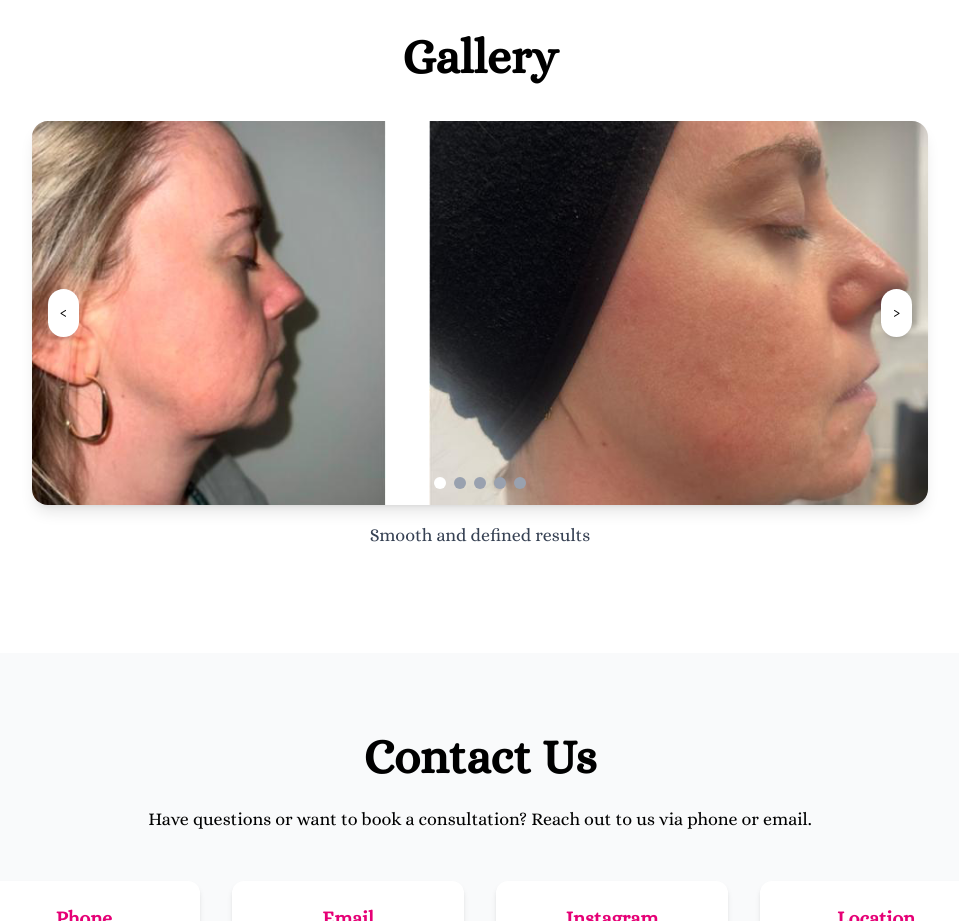
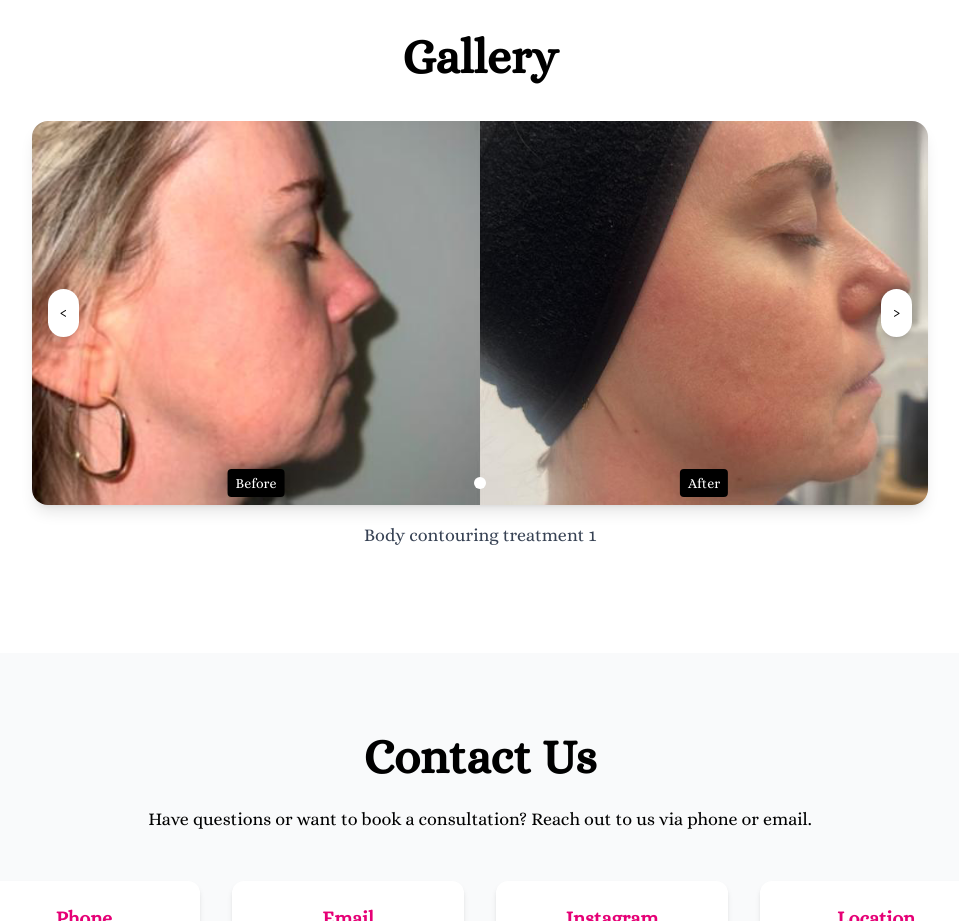
Before and after one commit to james-d12/Websites, an Astro site in the folder sites/thecontourclinicrichmond.co.uk/: page / in a window 1280 px wide. Shown: the part 2980-3901 px from the top of the page, without its empty margins (160-1119 px from the left). Built offline with nearby package versions, Linux system fonts and the light colour scheme; Astro itself is replaced by a stand-in of ours.

Commit message:
before and after

```diff
--- a/sites/thecontourclinicrichmond.co.uk/src/components/Carousel.tsx
+++ b/sites/thecontourclinicrichmond.co.uk/src/components/Carousel.tsx
@@ -1,27 +1,26 @@
-import React, {useState, useEffect} from "react";
+import React, { useState, useEffect } from "react";
 
-type ImageData = {
-    src: string;
-    alt: string;
-    text?: string;
+type SlideData = {
+    before: string;
+    after: string;
+    beforeText?: string;
+    afterText?: string;
+    text?: string; // optional overall caption
 };
 
-export default function Carousel({images}: { images: ImageData[] }) {
+export default function Carousel({ slides }: { slides: SlideData[] }) {
     const [current, setCurrent] = useState(0);
     const [isFullscreen, setIsFullscreen] = useState(false);
 
     const prevSlide = () =>
-        setCurrent((prev) => (prev === 0 ? images.length - 1 : prev - 1));
+        setCurrent((prev) => (prev === 0 ? slides.length - 1 : prev - 1));
     const nextSlide = () =>
-        setCurrent((prev) => (prev === images.length - 1 ? 0 : prev + 1));
+        setCurrent((prev) => (prev === slides.length - 1 ? 0 : prev + 1));
 
-    // 🔒 Prevent background scroll when fullscreen
+    // Prevent background scroll when fullscreen
     useEffect(() => {
-        if (isFullscreen) {
-            document.body.classList.add("overflow-hidden");
-        } else {
-            document.body.classList.remove("overflow-hidden");
-        }
+        if (isFullscreen) document.body.classList.add("overflow-hidden");
+        else document.body.classList.remove("overflow-hidden");
         return () => document.body.classList.remove("overflow-hidden");
     }, [isFullscreen]);
 
@@ -31,20 +30,42 @@ export default function Carousel({images}: { images: ImageData[] }) {
             <div className="max-w-6xl mx-auto text-center relative">
                 <div className="relative overflow-hidden rounded-2xl shadow-lg h-96">
                     <div
-                        className="flex transition-transform duration-700 ease-in-out"
-                        style={{transform: `translateX(-${current * 100}%)`}}
+                        className="flex transition-transform duration-700 ease-in-out h-full"
+                        style={{ transform: `translateX(-${current * 100}%)` }}
                     >
-                        {images.map((image, idx) => (
+                        {slides.map((slide, idx) => (
                             <div
                                 key={idx}
-                                className="w-full flex-shrink-0 relative cursor-pointer"
+                                className="w-full flex-shrink-0 flex h-full cursor-pointer"
                                 onClick={() => setIsFullscreen(true)}
                             >
+                                {/* Before Image */}
+                                <div className="w-1/2 h-full relative">
                                     <img
-                                    src={image.src}
-                                    alt={image.alt}
-                                    className="w-full h-96 object-cover"
+                                        src={slide.before}
+                                        alt="Before"
+                                        className="w-full h-full object-cover"
                                     />
+                                    {slide.beforeText && (
+                                        <div className="absolute bottom-2 left-1/2 -translate-x-1/2 bg-black bg-opacity-50 text-white px-2 py-1 rounded text-sm">
+                                            {slide.beforeText}
+                                        </div>
+                                    )}
+                                </div>
+
+                                {/* After Image */}
+                                <div className="w-1/2 h-full relative">
+                                    <img
+                                        src={slide.after}
+                                        alt="After"
+                                        className="w-full h-full object-cover"
+                                    />
+                                    {slide.afterText && (
+                                        <div className="absolute bottom-2 left-1/2 -translate-x-1/2 bg-black bg-opacity-50 text-white px-2 py-1 rounded text-sm">
+                                            {slide.afterText}
+                                        </div>
+                                    )}
+                                </div>
                             </div>
                         ))}
                     </div>
@@ -65,7 +86,7 @@ export default function Carousel({images}: { images: ImageData[] }) {
 
                     {/* Dots */}
                     <div className="absolute bottom-4 left-1/2 -translate-x-1/2 flex space-x-2">
-                        {images.map((_, idx) => (
+                        {slides.map((_, idx) => (
                             <button
                                 key={idx}
                                 onClick={() => setCurrent(idx)}
@@ -77,26 +98,51 @@ export default function Carousel({images}: { images: ImageData[] }) {
                     </div>
                 </div>
 
-                {/* Caption */}
+                {/* Optional overall caption */}
+                {slides[current].text && (
                     <p className="mt-4 text-lg font-medium text-gray-700">
-                    {images[current].text}
+                        {slides[current].text}
                     </p>
+                )}
             </div>
 
             {/* Fullscreen Lightbox */}
             {isFullscreen && (
                 <div
-                    className="fixed inset-0 bg-black bg-opacity-90 flex flex-col items-center justify-center z-50"
+                    className="fixed inset-0 bg-black bg-opacity-90 flex flex-col items-center justify-center z-50 p-4"
                     onClick={() => setIsFullscreen(false)}
                 >
+                    <div className="flex max-h-[90vh] max-w-full gap-2">
+                        <div className="relative">
                             <img
-                        src={images[current].src}
-                        alt={images[current].alt}
-                        className="max-w-full max-h-[90vh] object-contain"
+                                src={slides[current].before}
+                                alt="Before"
+                                className="object-contain max-h-[90vh] w-auto"
                             />
-                    <p className="text-white text-xl mt-4">
-                        {images[current].text}
-                    </p>
+                            {slides[current].beforeText && (
+                                <div className="absolute bottom-2 left-1/2 -translate-x-1/2 bg-black bg-opacity-60 text-white px-3 py-1 rounded text-sm">
+                                    {slides[current].beforeText}
+                                </div>
+                            )}
+                        </div>
+                        <div className="relative">
+                            <img
+                                src={slides[current].after}
+                                alt="After"
+                                className="object-contain max-h-[90vh] w-auto"
+                            />
+                            {slides[current].afterText && (
+                                <div className="absolute bottom-2 left-1/2 -translate-x-1/2 bg-black bg-opacity-60 text-white px-3 py-1 rounded text-sm">
+                                    {slides[current].afterText}
+                                </div>
+                            )}
+                        </div>
+                    </div>
+
+                    {slides[current].text && (
+                        <p className="text-white text-xl mt-4">{slides[current].text}</p>
+                    )}
+
                     <button
                         onClick={(e) => {
                             e.stopPropagation();
--- a/sites/thecontourclinicrichmond.co.uk/src/components/Gallery.astro
+++ b/sites/thecontourclinicrichmond.co.uk/src/components/Gallery.astro
@@ -1,12 +1,14 @@
 ---
 import Carousel from "./Carousel"; // adjust path if needed
 
-const images = [
-    {src: "/images/Contour-01.png", alt: "Body contouring treatment 1", text: "Smooth and defined results"},
-    {src: "/images/Contour-02.png", alt: "Body contouring treatment 2", text: "Precision body shaping"},
-    {src: "/images/Contour-03.png", alt: "Body contouring treatment 3", text: "Contour with confidence"},
-    {src: "/images/Contour-04.png", alt: "Body contouring treatment 4", text: "Advanced sculpting methods"},
-    {src: "/images/Contour-05.png", alt: "Body contouring treatment 5", text: "Natural enhancement process"},
+const slides = [
+    {
+        before: "/images/Contour-01-Before.png",
+        after: "/images/Contour-01-After.png",
+        beforeText: "Before",
+        afterText: "After",
+        text: "Body contouring treatment 1",
+    },
 ];
 ---
 
@@ -14,7 +16,7 @@ const images = [
     <div class="max-w-5xl mx-auto">
         <div class="max-w-4xl mx-auto text-center mb-6">
             <h3 class="text-5xl font-semibold mb-10">Gallery</h3>
-            <Carousel images={images} client:load/>
+            <Carousel slides={slides} client:load/>
         </div>
     </div>
 </section>
```
Also changed, not shown: sites/thecontourclinicrichmond.co.uk/public/images/Contour-01-After.png (added), sites/thecontourclinicrichmond.co.uk/public/images/Contour-01-Before.png (added), sites/thecontourclinicrichmond.co.uk/public/images/Contour-01.png (deleted). Lines whose indentation alone changed are shown as unchanged.
